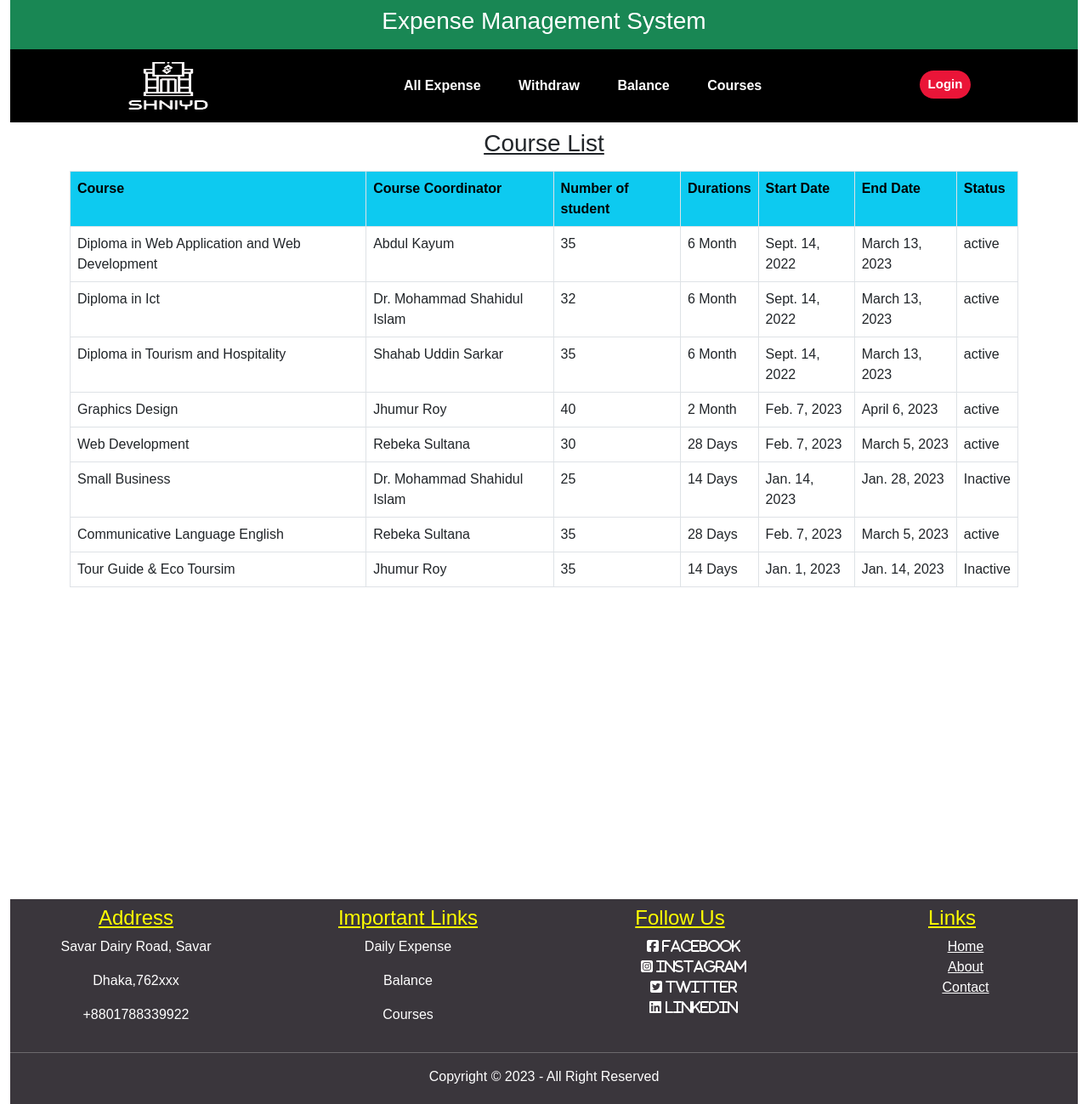
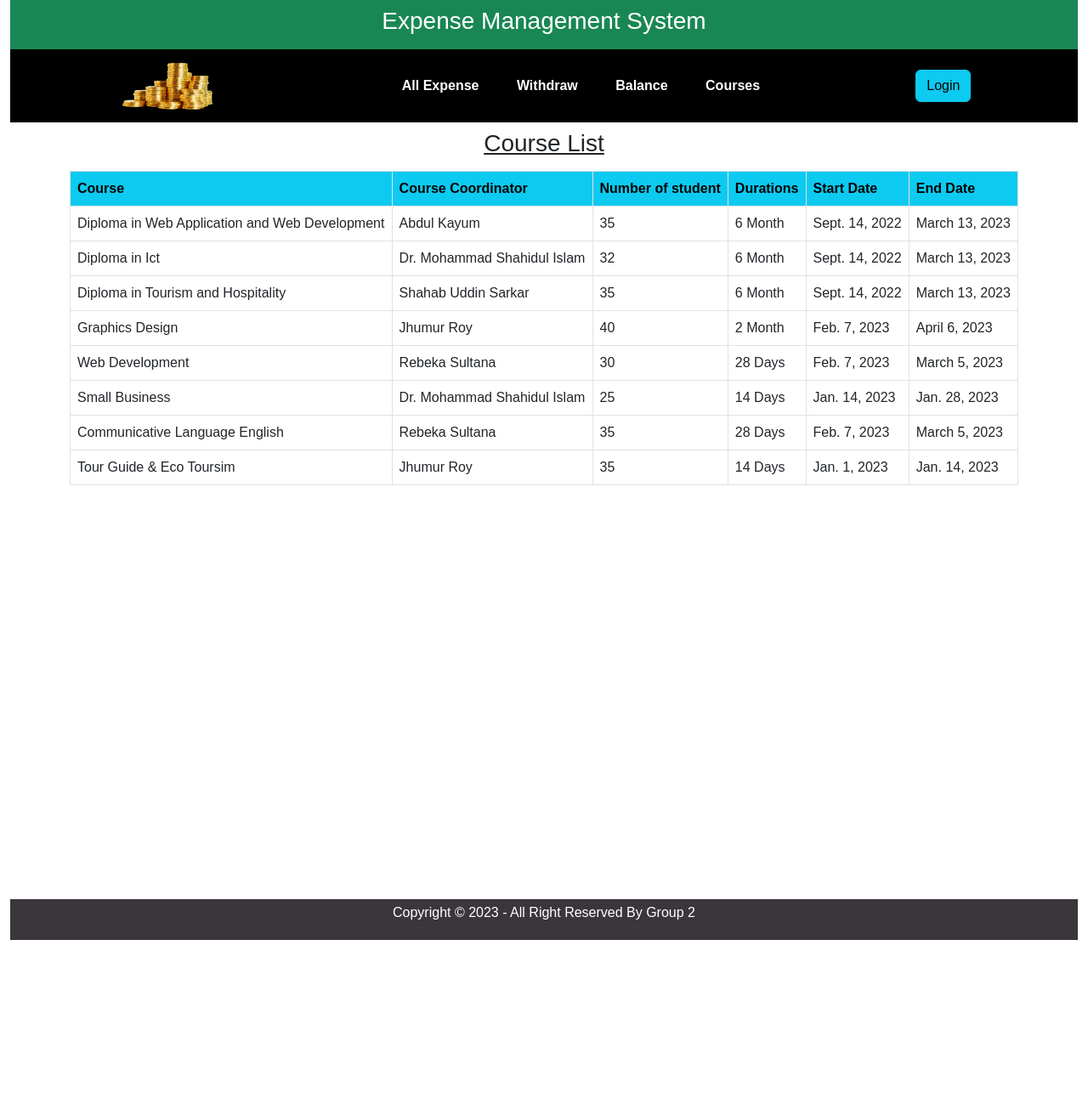
Before and after one commit to alamindesign/Expense-Management, a Django app: page /allCourse/ in a window 1280 px wide. Shown: the whole page at 85% size. After the commit the page ends 1106 px from the top, so only its background shows below. Run offline with Django 3.2, Linux system fonts and the light colour scheme; data comes from the database, SQL or seed files in the repository; both versions use the stored data as it was after the commit; some libraries are stand-ins or nearby versions.

Commit message:
adjusted many things

```diff
--- a/ExpenseManagement/templates/expenseApp/base.html
+++ b/ExpenseManagement/templates/expenseApp/base.html
@@ -15,7 +15,8 @@
     ></script>
     <link rel="stylesheet" href="https://cdn.jsdelivr.net/npm/bootstrap@5.2.3/dist/css/bootstrap.min.css" />
     <link rel="stylesheet" href="{% static 'css/style.css'%}" />
-    <title>Expense Management System</title>
+    <title>Expense Management System(SHNIYD)</title>
+    <link rel="shortcut icon" href="{% static 'images/icon.png'%}" type="image/x-icon">
   </head>
   <body>
     <div class="container-fluid">
@@ -26,7 +27,7 @@
 
     <div class="main">
       <nav>
-        <a href="/"><img width="120px" src="{% static './images/logo.png' %}" height="60px" alt="logo"/></a>
+        <a href="/"><img width="120px" src="{% static './images/icon.png' %}" height="60px" alt="logo"/></a>
 
           <ul class="mt-3">
           <li><a href="{% url 'home' %}">All Expense</a></li>
@@ -34,7 +35,7 @@
           <li><a href="{% url 'balance' %}">Balance</a></li>
           <li><a href="{% url 'course' %}">Courses</a></li>
         </ul>
-        <button type="button" class="mt-3">Login</button>
+        <a class="btn btn-info" href="/admin">Login</a>
 
       </nav>
       {% block content%}
@@ -46,7 +47,7 @@
 
     <!-- footer start -->
     <footer class="text-center py-1">
-      <div class="row mt-1">
+      <!-- <div class="row mt-1">
         <div class="col-lg-3">
           <h4>Address</h4>
           <p>Savar Dairy Road, Savar</p>
@@ -82,20 +83,20 @@
           <h4>Links</h4>
           <ul>
             <li>
-              <a href="#">Home</a>
+              <a href="#">All Expense</a>
             </li>
             <li>
-              <a href="#">About</a>
+              <a href="#">Withdraw</a>
             </li>
             <li>
-              <a href="#">Contact</a>
+              <a href="#">Balance</a>
             </li>
           </ul>
         </div>
       </div>
       <hr />
-      <div>
-          <p>Copyright &copy; 2023 - All Right Reserved</p>
+      <div> -->
+          <p>Copyright &copy; 2023 - All Right Reserved By Group 2</p>
       </div>
     </footer>
 
--- a/ExpenseManagement/templates/expenseApp/course.html
+++ b/ExpenseManagement/templates/expenseApp/course.html
@@ -10,7 +10,6 @@
             <th>Durations</th>
             <th>Start Date</th>
             <th>End Date</th>
-            <th>Status</th>
         </tr>
         {% for x in course %}
         <tr>
@@ -20,7 +19,6 @@
             <td>{{x.course_durations}}</td>
             <td>{{x.start_date}}</td>
             <td>{{x.end_date}}</td>
-            <td>{{x.status}}</td>
         </tr>
         {% endfor %}
     </table>
```
Also changed, not shown: ExpenseManagement/ExpenseManagement/settings.py (+4 -4 lines), ExpenseManagement/db.sqlite3, ExpenseManagement/static/images/icon.png (added).
